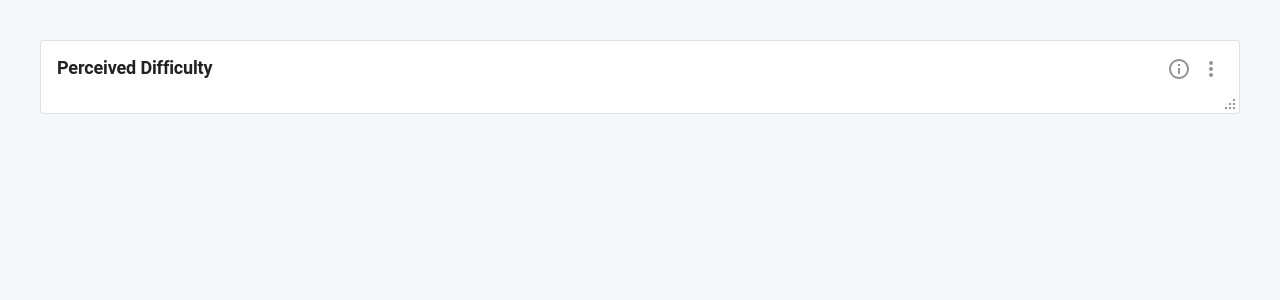
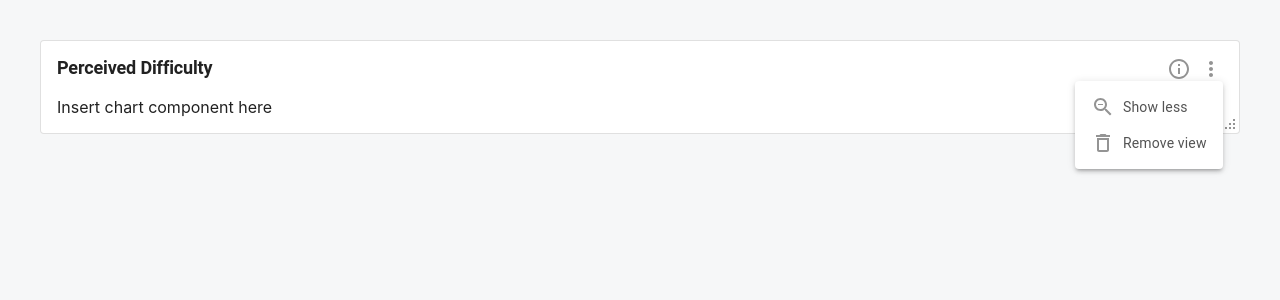
Before and after one commit to AleksanderWK/LCI-Dashboard, a React (Create React App) app in the folder frontend/app/: page / in a window 1280 px wide. Both pictures are taken after a click on the button "settings". Shown: the top 300 px of the page. Built offline with nearby package versions, Linux system fonts and the light colour scheme.

Commit message:
#10 Add dropdown menu

```diff
--- a/frontend/app/src/components/dashboard/Container.tsx
+++ b/frontend/app/src/components/dashboard/Container.tsx
@@ -1,10 +1,14 @@
-import React from "react";
+import React, {useState} from "react";
 import {
     Card,
     CardContent,
     createStyles,
     IconButton,
+    ListItemIcon,
     makeStyles,
+    Menu,
+    MenuItem,
+    MenuList,
     SvgIcon,
     SvgIconProps,
     Theme,
@@ -12,6 +16,9 @@ import {
 } from "@material-ui/core";
 import InfoOutlinedIcon from "@material-ui/icons/InfoOutlined";
 import MoreVertIcon from "@material-ui/icons/MoreVert";
+import DeleteOutlinedIcon from "@material-ui/icons/DeleteOutlined";
+import ZoomInIcon from "@material-ui/icons/ZoomIn";
+import ZoomOutIcon from "@material-ui/icons/ZoomOut";
 import {Variable} from "../../constants";
 import InfoTooltip from "./InfoTooltip";
 
@@ -39,6 +46,14 @@ const useStyles = makeStyles((theme: Theme) =>
             gridTemplateColumns: "24px 24px",
             gap: theme.spacing(1)
         },
+        menuList: {
+            padding: 0,
+            color: theme.palette.text.default,
+            "& .MuiListItemIcon-root": {
+                minWidth: 0,
+                paddingRight: theme.spacing(1)
+            }
+        },
         iconButton: {
             padding: 0
         },
@@ -62,6 +77,28 @@ interface Props {
 export default function Container(props: Props): JSX.Element {
     const classes = useStyles();
 
+    const [detailedView, setDetailedView] = useState<boolean>(true);
+
+    const [menuAnchorEl, setMenuAnchorEl] = useState<HTMLElement | null>(null);
+
+    const handleMenuOpen = (event: React.MouseEvent<HTMLButtonElement>) => {
+        setMenuAnchorEl(event.currentTarget);
+    };
+
+    const handleMenuClose = () => {
+        setMenuAnchorEl(null);
+    };
+
+    const showLess = () => {
+        setDetailedView(false);
+        handleMenuClose();
+    };
+
+    const showMore = () => {
+        setDetailedView(true);
+        handleMenuClose();
+    };
+
     return (
         <Card variant="outlined" className={classes.card}>
             <CardContent>
@@ -69,17 +106,62 @@ export default function Container(props: Props): JSX.Element {
                     <Typography variant="h2" noWrap={true}>
                         {props.variable}
                     </Typography>
+
                     <div className={classes.menu}>
                         <InfoTooltip variable={props.variable}>
                             <InfoOutlinedIcon color="action" />
                         </InfoTooltip>
-                        <IconButton aria-label="settings" className={classes.iconButton}>
+                        <IconButton aria-label="settings" className={classes.iconButton} onClick={handleMenuOpen}>
                             <MoreVertIcon color="action" />
                         </IconButton>
                     </div>
+
+                    <Menu
+                        anchorEl={menuAnchorEl}
+                        getContentAnchorEl={null}
+                        disableAutoFocusItem={true}
+                        keepMounted
+                        open={Boolean(menuAnchorEl)}
+                        onClose={handleMenuClose}
+                        anchorOrigin={{
+                            vertical: "bottom",
+                            horizontal: "right"
+                        }}
+                        transformOrigin={{
+                            vertical: "top",
+                            horizontal: "right"
+                        }}
+                        elevation={3}
+                        transitionDuration={0}
+                    >
+                        <MenuList dense={true} className={classes.menuList}>
+                            {detailedView ? (
+                                <MenuItem onClick={showLess}>
+                                    <ListItemIcon>
+                                        <ZoomOutIcon />
+                                    </ListItemIcon>
+                                    <Typography variant="inherit">Show less</Typography>
+                                </MenuItem>
+                            ) : (
+                                <MenuItem onClick={showMore}>
+                                    <ListItemIcon>
+                                        <ZoomInIcon />
+                                    </ListItemIcon>
+                                    <Typography variant="inherit">Show more</Typography>
+                                </MenuItem>
+                            )}
+
+                            <MenuItem onClick={handleMenuClose}>
+                                <ListItemIcon>
+                                    <DeleteOutlinedIcon />
+                                </ListItemIcon>
+                                <Typography variant="inherit">Remove view</Typography>
+                            </MenuItem>
+                        </MenuList>
+                    </Menu>
                 </div>
 
-                {/* Insert chart/value component here */}
+                {detailedView ? <div>Insert chart component here</div> : <div>Insert value component here</div>}
             </CardContent>
             <ResizeIcon className={classes.resizeIcon} color="action" />
         </Card>
```
